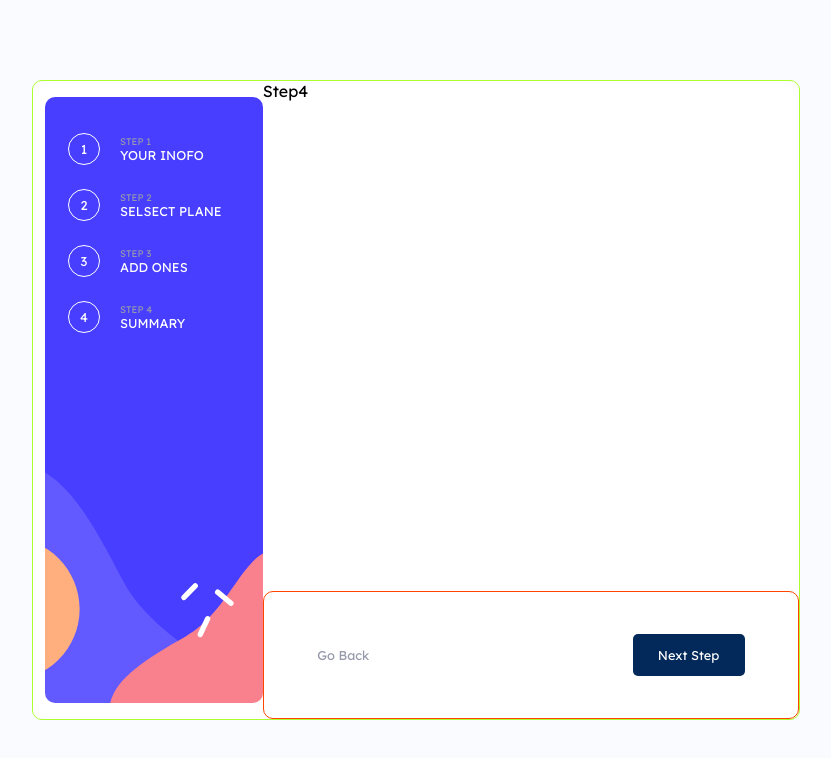
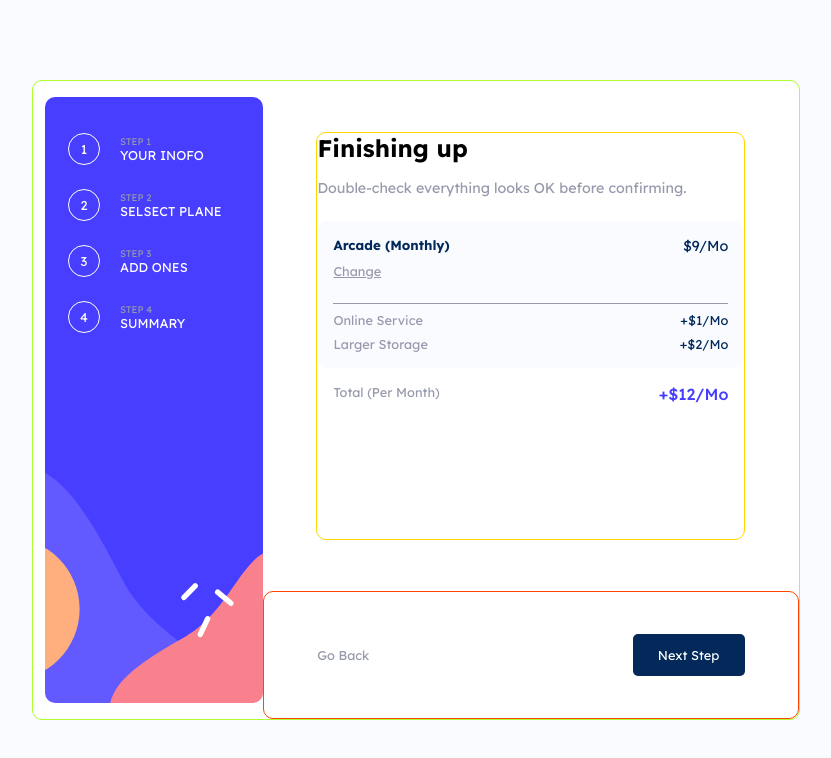
Before and after one commit to Ahmed-A-Adel/multi-step-form, a React (Create React App) app: page /step-4 in a window 1280 px wide. Shown: the top 758 px of the page, without its empty margins (224-1055 px from the left). Built offline with nearby package versions, Linux system fonts and the light colour scheme.

Commit message:
aded Summary component to step-4

```diff
--- a/src/components/step-4/Step4.jsx
+++ b/src/components/step-4/Step4.jsx
@@ -1,7 +1,23 @@
 import React from "react";
-
+import Heading from "../heading/Heading";
+import Summary from "../summary/Summary";
+import "./Step4.scss";
 function Step4() {
-  return <div>Step4</div>;
+  return (
+    <div className="step step-4">
+      <Heading
+        heading={"Finishing up"}
+        subHeading={" Double-check everything looks OK before confirming."}
+      />
+      <Summary
+        plane={{ name: "arcade", price: 9, time: "monthly" }}
+        addOnes={[
+          { name: "online service", price: 1 },
+          { name: "larger storage", price: 2 },
+        ]}
+      />
+    </div>
+  );
 }
 
 export default Step4;
--- /dev/null
+++ b/src/components/summary/Summary.jsx
@@ -0,0 +1,43 @@
+import React from "react";
+import { Link } from "react-router-dom";
+import "./Summary.scss";
+function Summary({ plane, addOnes }) {
+  // ___________________________________________________________________
+  const total = plane.price + addOnes[0].price + addOnes[1].price;
+  // ----------------------------------------------------------------
+  const summaryPlaneHead = ` ${plane.name} (${plane.time})`;
+  // ----------------------------------------------------------------
+  const summaryPlanePrice = `$${plane.price}/${plane.time.slice(0, 2)}`;
+  // ----------------------------------------------------------------
+  const addOnesElements = addOnes.map((add) => (
+    <div className="summary_add-ones">
+      <p>{add.name}</p>
+      <span>{`+$${add.price}/${plane.time.slice(0, 2)}`}</span>
+    </div>
+  ));
+  // ----------------------------------------------------------------
+  const summaryTotalPrice = `+$${total}/${plane.time.slice(0, 2)}`;
+  // ----------------------------------------------------------------
+  const summaryTotalHead = `Total (per ${plane.time.slice(0, -2)})`;
+  // ___________________________________________________________________
+
+  return (
+    <div className="summary">
+      <div className="summary_container">
+        <div className="summary_plane">
+          <h5> {summaryPlaneHead}</h5>
+          <span className="summary_plane_price">{summaryPlanePrice}</span>
+        </div>
+        <Link>change</Link>
+        <div className="summary_line"></div>
+        {addOnesElements}
+      </div>
+      <div className="summary_total">
+        <p>{summaryTotalHead}</p>
+        <span>{summaryTotalPrice}</span>
+      </div>
+    </div>
+  );
+}
+
+export default Summary;
--- /dev/null
+++ b/src/components/summary/Summary.scss
@@ -0,0 +1,52 @@
+@import "../app/App.scss";
+.summary {
+  text-transform: capitalize;
+  &_container {
+    display: flex;
+    flex-direction: column;
+    gap: 0.5rem;
+    padding: 1rem;
+    background-color: $Alabaster;
+    border-radius: $radius;
+  }
+  &_line {
+    width: 100%;
+    height: 1px;
+    background-color: $Cool-gray;
+  }
+  &_plane {
+    display: flex;
+    justify-content: space-between;
+    color: $secondary-color;
+    & span {
+      font-size: 0.9rem;
+    }
+  }
+  &_add-ones {
+    display: flex;
+    justify-content: space-between;
+    color: $Cool-gray;
+    font-size: $f-size;
+    & span {
+      color: $secondary-color;
+      font-weight: 300;
+    }
+  }
+  & a {
+    font-size: $f-size;
+    color: $Cool-gray;
+    margin-bottom: 1rem;
+  }
+  &_total {
+    display: flex;
+    justify-content: space-between;
+    padding: 1rem;
+    font-size: $f-size;
+    color: $Cool-gray;
+    & span {
+      font-size: 1rem;
+      color: $primary-color;
+      font-weight: 500;
+    }
+  }
+}
```
